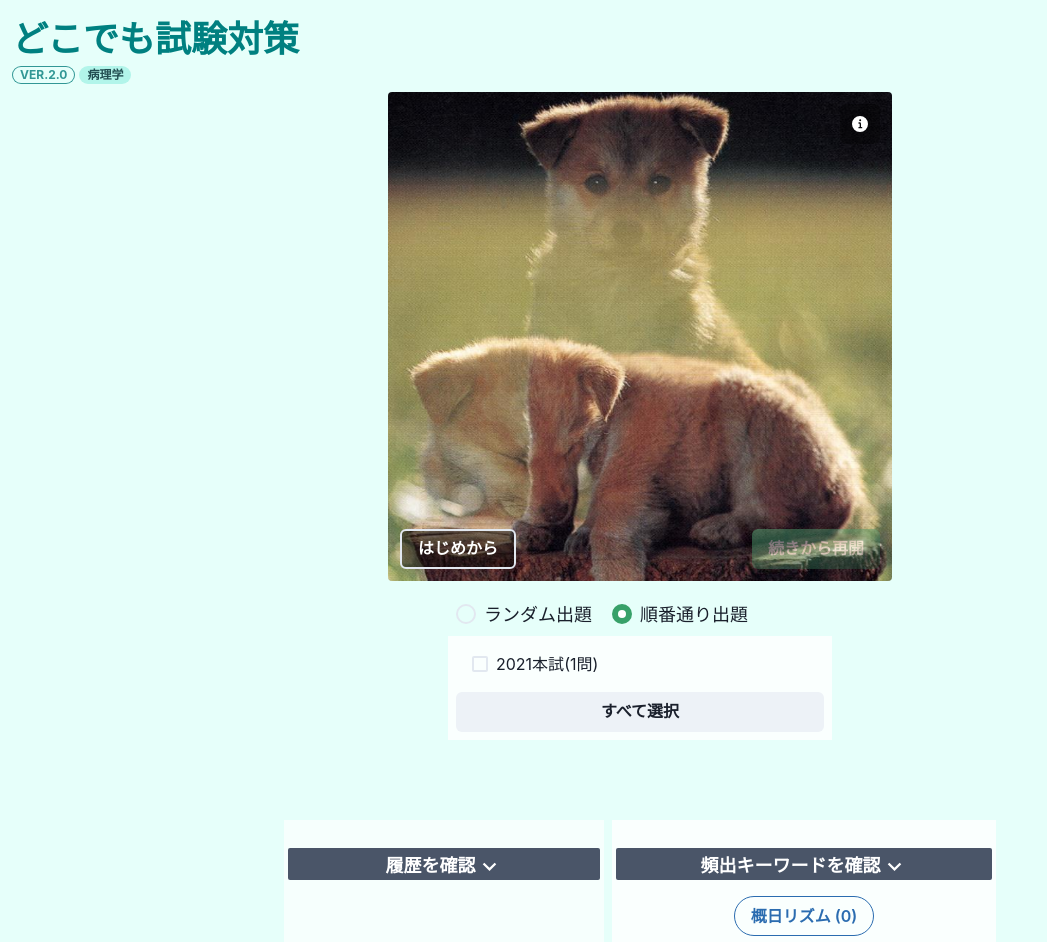
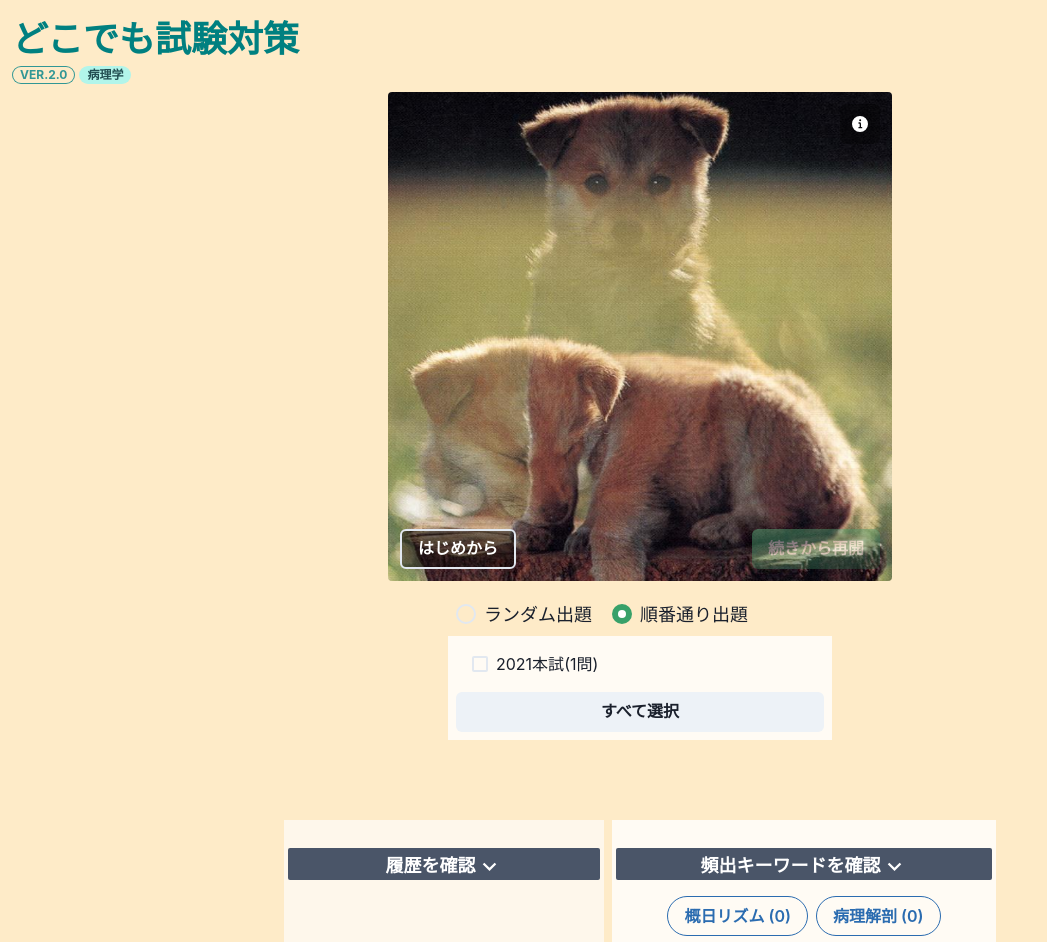
Before and after one commit to Igaki12/anywhere-pathology, a React (Create React App) app: page / in a window 1280 px wide. Shown: the top 942 px of the page, without its empty margins (0-1047 px from the left). Built offline with nearby package versions, Linux system fonts and the light colour scheme.

Commit message:
added terms

```diff
--- a/src/index.js
+++ b/src/index.js
@@ -1,25 +1,25 @@
-import React from 'react';
+import React from 'react'
 // import ReactDOM from 'react-dom/client';
-import { createRoot } from 'react-dom/client';
-import App from './App';
-import { ChakraProvider, extendTheme } from '@chakra-ui/react';
+import { createRoot } from 'react-dom/client'
+import App from './App'
+import { ChakraProvider, extendTheme } from '@chakra-ui/react'
 const theme = extendTheme({
   styles: {
     global: {
       body: {
-        bg: 'teal.50',
+        bg: 'orange.100',
         // color: 'black',
       },
     },
   },
-});
-const container = document.getElementById('root');
-const root = createRoot(container);
+})
+const container = document.getElementById('root')
+const root = createRoot(container)
 root.render(
   <ChakraProvider theme={theme}>
     <App />
-  </ChakraProvider>
-);
+  </ChakraProvider>,
+)
 
 // If you want to start measuring performance in your app, pass a function
 // to log results (for example: reportWebVitals(console.log))
--- a/src/useTechnicalTerm.js
+++ b/src/useTechnicalTerm.js
@@ -8,6 +8,136 @@ export const useTechnicalTerm = () => {
       explanation:
         '周期が24時間の内因性リズム。ヒトの場合は24.48hr。環境因子（主に青色の光）に同調させて昼夜変化に一致させる。ヒトの場合は朝6時前後に約3～6時間の光照射(5000ルクス～10000ルクス)を受けることで、実時間と一致するようになる。※食事により末梢時計（例えば膵臓）は同調されるが、視交叉上核は同調されない。',
     },
+    {
+      term: ['病理解剖'],
+      explanation:
+        '臨床側の疑問点（clinical question）に答える、例えば死因の究明などを目的とした解剖。その他に系統解剖（網羅的）・法医解剖が解剖にはある、',
+    },
+    {
+      term: ['Next-generation sequence', 'NGS'],
+      explanation:
+        '次世代シーケンサー。遺伝子を網羅的にしらべることによって、がんなどに対する個別化医療の選択肢に貢献している。',
+    },
+    {
+      term: ['核異型'],
+      explanation:
+        '細胞一つ一つの核の大きさ（核の腫大）の異型を指す。核の割合(N/C比)が高くなってくる→がん',
+    },
+    {
+      term: ['構造異型'],
+      explanation: '一つ一つの腺管のような、構造的な異型を指す',
+    },
+    {
+      term: ['N/C比'],
+      explanation:
+        'Nuclear（核）と Cytoplasm（細胞）の比。核の腫大（N/C比が高い）ことはがん診断の指標となる。核が１層でなく2層～3層にわたって見えているような状態になることもある。',
+    },
+    {
+      term: ['分化度'],
+      explanation:
+        '分化が高い⇔分化が低い。高分化・中分化・低分化であらわすこともある。本来1本であるはずの腺管が分岐していたりすると分化が低いといわれ、がんが疑われる。',
+    },
+    {
+      term: ['癌'],
+      explanation:
+        '抑制の利かなくなった異常増殖細胞。増殖活性が強いので浸潤・転移あり。進行度を判定するためにTNM分類・Stage分類がある。',
+    },
+    {
+      term: ['上皮内腫瘍'],
+      explanation:
+        '上皮の中にとどまっている、進行度としては最も軽いがん。浸潤なし・転移なし。一番治療がしやすい。',
+    },
+    {
+      term: ['TNM分類'],
+      explanation:
+        'がんの進行度をあらわす指標。T因子(深達度)・N因子(リンパ節転移)・M因子(遠隔転移)の3つの観点で分類される。',
+    },
+    {
+      term: ['免疫染色'],
+      explanation:
+        '腫瘍の陽的となりえるような特定のタンパク質に特異的に結合する免疫を用いた染色。通常そのタンパク質が発現していれば茶色に染色される。新しい腫瘍マーカーの探索や、効果的ながん治療法の選択に利用される。',
+    },
+    {
+      term: ['特殊染色'],
+      explanation:
+        '免疫組織化学とは異なる手法で染色され、色素・粘液用物質・沈着物などの同定に用いられる。Azan染色（線維が青く見える）・Congo red染色（アミロイドで赤く染まる）・Elaslica van Gieson(EVG)染色（血管の弾性繊維を染める）・PAS染色（粘液を染める）・ベルリンブルー染色（鉄を染め慢性的に血流が弱い場合は沈着した鉄が青く染まる）・チールネルゼン染色（特殊な菌体を染める）など。',
+    },
+    // {
+    //   term:[''],
+    //   explanation:'',
+    // },
+    // {
+    //   term:[''],
+    //   explanation:'',
+    // },
+    // {
+    //   term:[''],
+    //   explanation:'',
+    // },
+    // {
+    //   term:[''],
+    //   explanation:'',
+    // },
+    // {
+    //   term:[''],
+    //   explanation:'',
+    // },
+    // {
+    //   term:[''],
+    //   explanation:'',
+    // },
+    // {
+    //   term:[''],
+    //   explanation:'',
+    // },
+    // {
+    //   term:[''],
+    //   explanation:'',
+    // },
+    // {
+    //   term:[''],
+    //   explanation:'',
+    // },
+    // {
+    //   term:[''],
+    //   explanation:'',
+    // },
+    // {
+    //   term:[''],
+    //   explanation:'',
+    // },
+    // {
+    //   term:[''],
+    //   explanation:'',
+    // },
+    // {
+    //   term:[''],
+    //   explanation:'',
+    // },
+    // {
+    //   term:[''],
+    //   explanation:'',
+    // },
+    // {
+    //   term:[''],
+    //   explanation:'',
+    // },
+    // {
+    //   term:[''],
+    //   explanation:'',
+    // },
+    // {
+    //   term:[''],
+    //   explanation:'',
+    // },
+    // {
+    //   term:[''],
+    //   explanation:'',
+    // },
+    // {
+    //   term:[''],
+    //   explanation:'',
+    // },
     // {
     //   term:[''],
     //   explanation:'',
```
